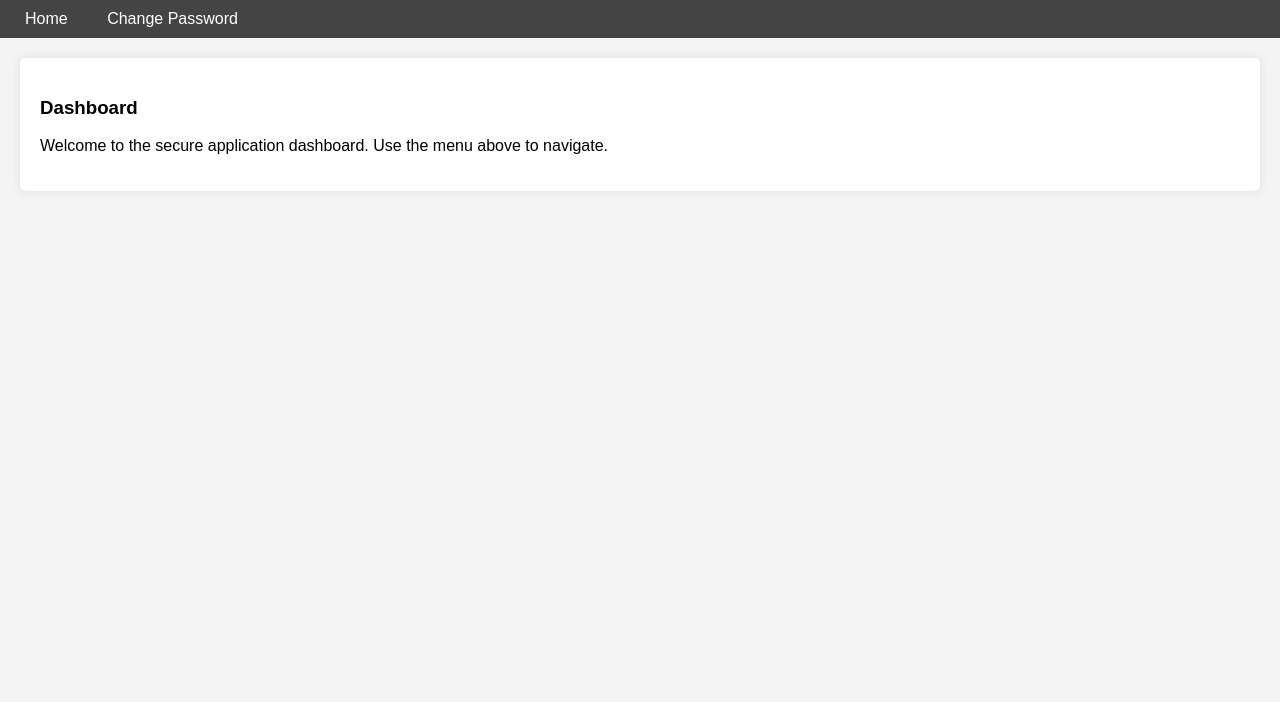
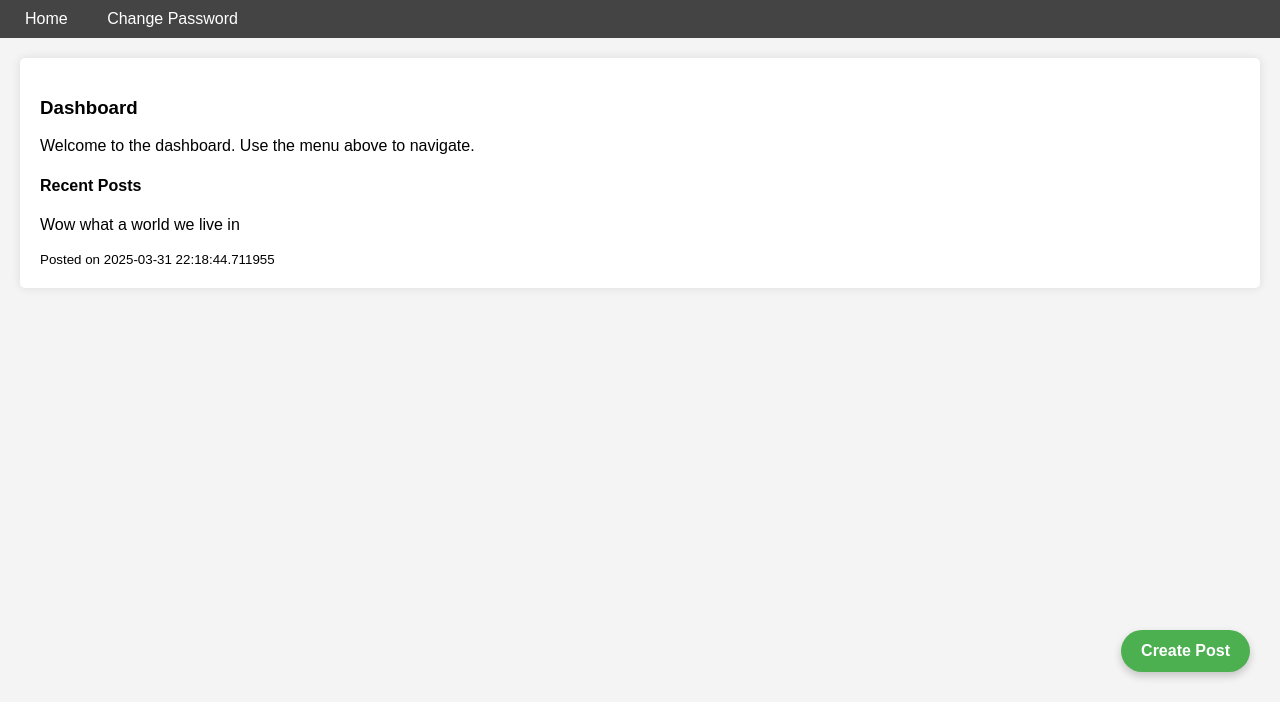
Before and after one commit to aharris01/TwitterClone, a Flask app: page /dashboard in a window 1280 px wide. Shown: the part 98-800 px from the top of the page. Run offline with Flask 3, Linux system fonts and the light colour scheme; a user stored in the database is signed in; parts of the project's set-up code (start-up, migrations or seed data) failed here and were passed over.

Commit message:
Dahsboard now shows posts from users

```diff
--- a/app/main.py
+++ b/app/main.py
@@ -1,6 +1,9 @@
 from flask import request, jsonify, render_template, redirect, url_for, flash, session
+from sqlalchemy.exc import IntegrityError
 from config import app, db, bl
-from models import User
+from models import User, Post
+from datetime import datetime
+import bleach
 import re
 import os
 
@@ -63,16 +66,25 @@ def createAccount():
             )
             return render_template("createuser.html")
 
+        # Check if password follows the rules or is in bloom filter
         if not validatePassword(password):
             flash("Password too weak", "error")
             return render_template("createuser.html")
 
+        # Create a new user object
         newUser = User(userName=username)
+
+        # Set their password hash
         newUser.setPassword(password)
 
+        # Attempt to add user to database
         try:
             db.session.add(newUser)
             db.session.commit()
+            return redirect(url_for("login"))
+        except IntegrityError:
+            db.session.rollback()
+            flash("That username already exists", "error")
         except Exception as e:
             db.session.rollback()
             print(e)
@@ -87,7 +99,9 @@ def dashboard():
         flash("Please login first", "error")
         return redirect(url_for("login"))
 
-    return render_template("dashboard.html", username=session["username"])
+    posts = db.session.query(Post).order_by(Post.createdAt.desc()).limit(10).all()
+
+    return render_template("dashboard.html", username=session["username"], posts=posts)
 
 
 @app.route("/logout")
@@ -141,11 +155,44 @@ def changePassword():
     return render_template("changepassword.html")
 
 
+@app.route("/createpost", methods=["GET", "POST"])
+def createPost():
+    if "user_id" not in session:
+        flash("Please log in first", "error")
+        return redirect(url_for("login"))
+
+    if request.method == "POST":
+        content = request.form.get("content")
+
+        # Check for empty content
+        if not content:
+            flash("Post content cannot be empty", "error")
+            return render_template("createpost.html")
+
+        # Remove any HTML tags entirely
+        safeContent = bleach.clean(content, strip=True)
+
+        # Save safe content in database with associated user and when it was created
+        post = Post(
+            content=safeContent, user_id=session["user_id"], createdAt=datetime.now()
+        )
+        db.session.add(post)
+        db.session.commit()
+
+        flash("Post successfully created", "success")
+        return redirect(url_for("dashboard"))
+
+    return render_template("createpost.html")
+
+
+# A username can only contain letters, numbers, underscores, and hyphens to help mitigate injection attacks
 def validateUsername(username):
     regex = "^[A-Za-z0-9_-]{1,32}$"
     return not (re.search(regex, username) == None)
 
 
+# A password can be any ASCII printable character, but must be within 8-64 characters
+# A bloom filter is used to prevent some commonly used passwords
 def validatePassword(password):
     regex = "^[\x20-\x7e]{8,64}$"
     if re.search(regex, password) is None:
--- a/app/templates/dashboard.html
+++ b/app/templates/dashboard.html
@@ -6,6 +6,21 @@
     <meta name="viewport" content="width=device-width, initial-scale=1.0">
     <title>Dashboard</title>
     <link rel="stylesheet" href="static/style.css">
+    <style>
+        .create-post-button {
+            position: fixed;
+            bottom: 30px;
+            right: 30px;
+            padding: 12px 20px;
+            background-color: #4CAF50;
+            color: white;
+            text-decoration: none;
+            border-radius: 50px;
+            box-shadow: 0 4px 8px rgba(0, 0, 0, 0.2);
+            font-weight: bold;
+            z-index: 1000;
+        }
+    </style>
 </head>
 
 <body>
@@ -34,8 +49,25 @@
         </div>
 
         <h3>Dashboard</h3>
-        <p>Welcome to the secure application dashboard. Use the menu above to navigate.</p>
+        <p>Welcome to the dashboard. Use the menu above to navigate.</p>
+
+        <div class="content">
+            {% block content %}
+            <div class="posts">
+                <h4>Recent Posts</h4>
+                {% for post in posts %}
+                <div class="post">
+                    <p>{{ post.content }}</p>
+                    <small>Posted on {{ post.createdAt }}</small>
+                </div>
+                {% endfor %}
+            </div>
+            {% endblock %}
+        </div>
     </div>
+    {% if request.path != '/createpost' %}
+    <a href="{{ url_for('createPost') }}" class="create-post-button">Create Post</a>
+    {% endif %}
 </body>
 
 </html>
```
Also changed, not shown: app/models.py (+18 -0 lines), app/templates/createpost.html (added, +42 -0 lines), app/instance/mydatabase.db.
